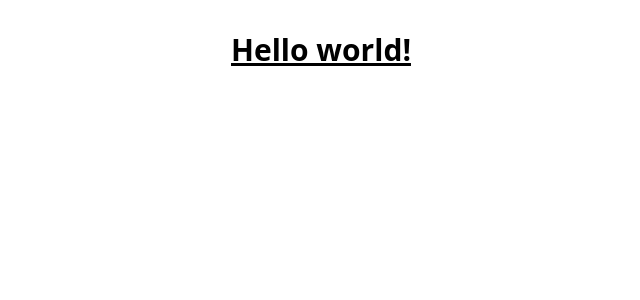
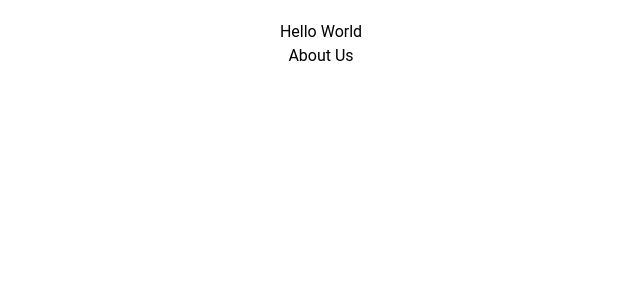
Before and after one commit to conghieu26/-CAPSTONE-REACTJS, a React (Vite) app: page / in a window 1280 px wide. Shown: the top 300 px of the page, without its empty margins (319-959 px from the left). Built offline with nearby package versions, Linux system fonts and the light colour scheme; a web font is replaced by a local one.

Commit message:
Set up router

```diff
--- a/package.json
+++ b/package.json
@@ -11,7 +11,8 @@
   },
   "dependencies": {
     "react": "^18.2.0",
-    "react-dom": "^18.2.0"
+    "react-dom": "^18.2.0",
+    "react-router-dom": "^6.26.1"
   },
   "devDependencies": {
     "@types/react": "^18.2.66",
--- a/src/App.jsx
+++ b/src/App.jsx
@@ -6,7 +6,7 @@ function App() {
 
   return (
     <>
-      <h1 className="text-3xl font-bold underline">Hello world!</h1>
+      <h1>Hello world!</h1>
     </>
   );
 }
--- a/src/main.jsx
+++ b/src/main.jsx
@@ -1,13 +1,19 @@
 import React from "react";
 import ReactDOM from "react-dom/client";
-import App from "./App.jsx";
 
 import "./config /style/font-family.css";
+import "./config /style/main.css";
 import "./config /style/modern-normalize.css";
 import "./config /style/tailwind.css";
 
+import { RouterProvider } from "react-router-dom";
+import App from "./App";
+import { router } from "./router/index";
+
 ReactDOM.createRoot(document.getElementById("root")).render(
   <React.StrictMode>
-    <App />
+    <RouterProvider router={router}>
+      <App />
+    </RouterProvider>
   </React.StrictMode>,
 );
--- /dev/null
+++ b/src/router/index.jsx
@@ -0,0 +1,18 @@
+import * as React from "react";
+import { Link, createBrowserRouter } from "react-router-dom";
+
+export const router = createBrowserRouter([
+  {
+    path: "/",
+    element: (
+      <div>
+        <h1>Hello World</h1>
+        <Link to="about">About Us</Link>
+      </div>
+    ),
+  },
+  {
+    path: "about",
+    element: <div>About</div>,
+  },
+]);
```
Also changed, not shown: 1 other file (tests, documents, lock files or other folders).
